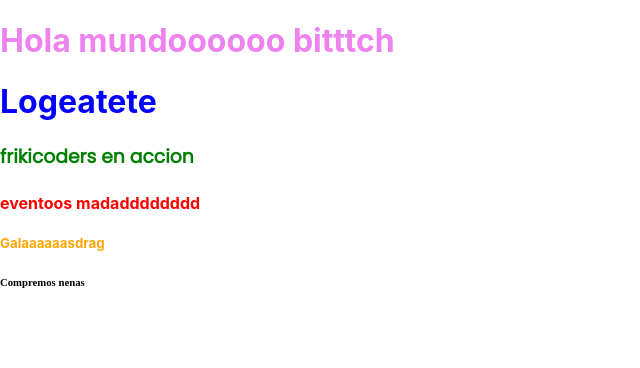
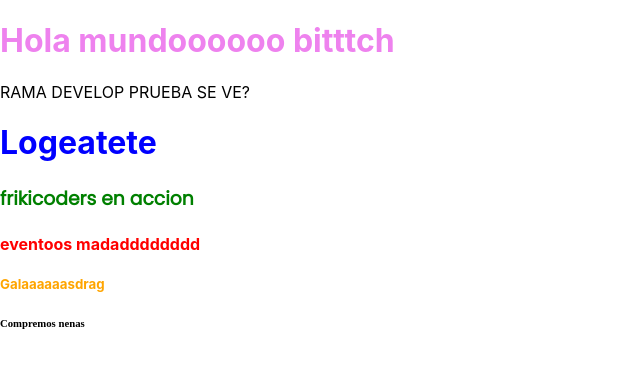
Before and after one commit to GemaAdeAdame/Free-mad, a React (Create React App) app: page / in a window 1280 px wide. Shown: the top 368 px of the page, without its empty margins (0-640 px from the left). Built offline with nearby package versions, Linux system fonts and the light colour scheme; a web font is replaced by a local one.

Commit message:
Prueba rapa develop

```diff
--- a/src/Componentes/Home.jsx
+++ b/src/Componentes/Home.jsx
@@ -6,8 +6,10 @@ import React, { component } from 'react';
 class Home extends React.Component{
   render() {
     return (
+      <div>
       <h1>Hola mundoooooo bitttch</h1>
-
+      <p>RAMA DEVELOP PRUEBA SE VE?</p>
+     </div>
     );
   }
 }
```
Also changed, not shown: 1 other file (tests, documents, lock files or other folders).
